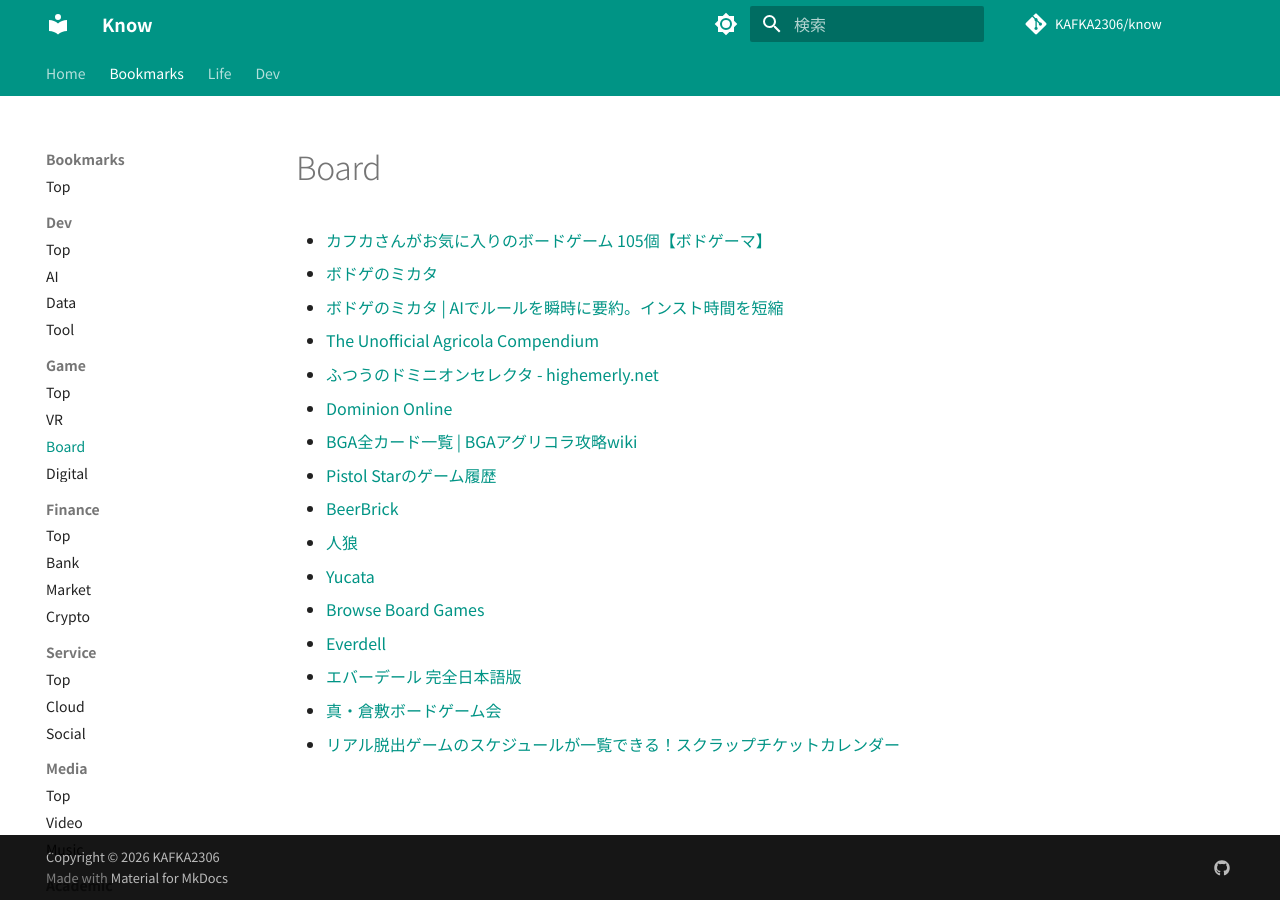
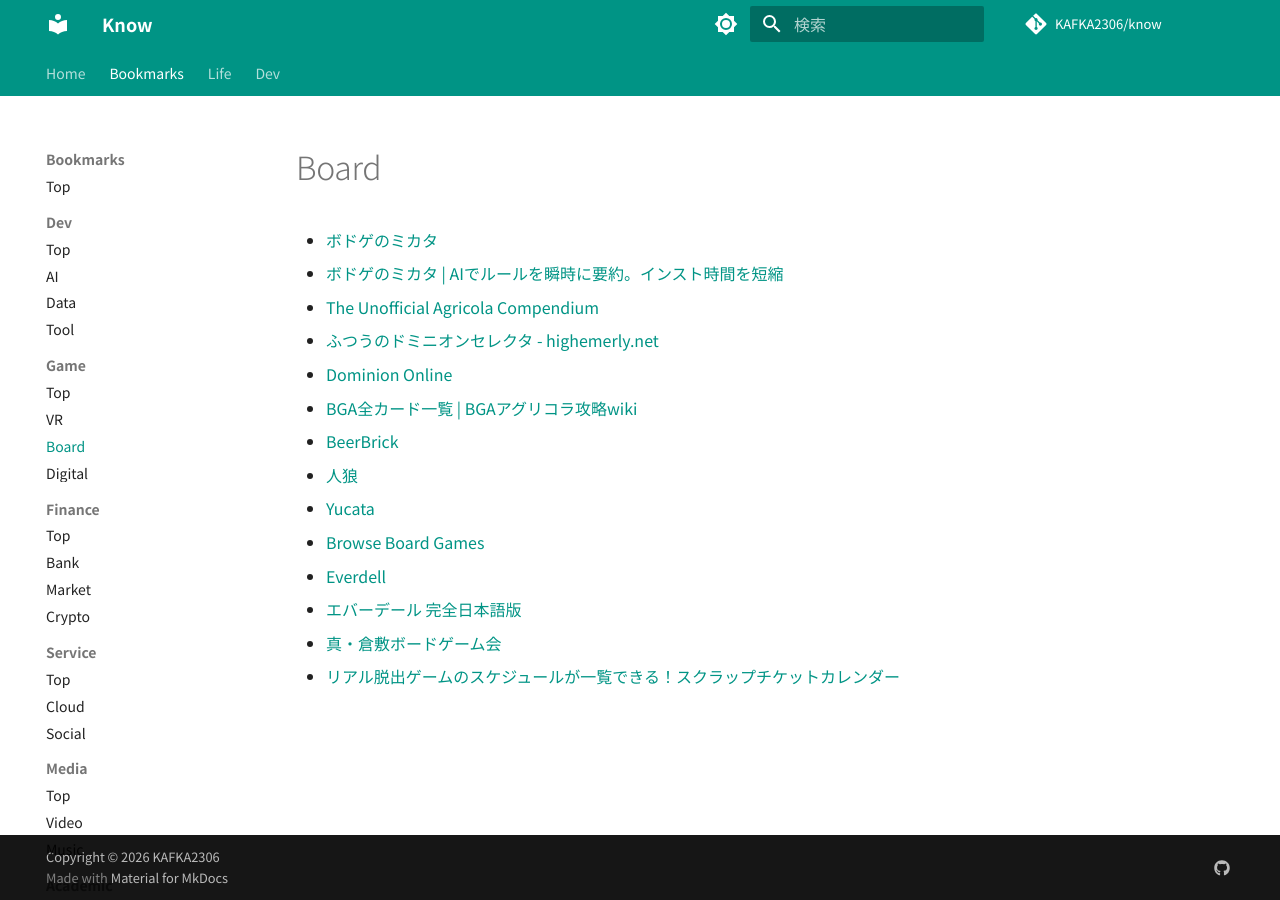
Before and after one commit to KAFKA2306/know, an MkDocs documentation site: the page built from docs/bookmarks/Game/Board/index.md, in a window 1280 px wide. Built offline with MkDocs 1.6.1 and Material for MkDocs 9.7.7, drawn with Linux system fonts in a browser that asks for light colours; comment, search, counter and statistics services are not loaded.

Commit message:
Remove personal-looking board game bookmarks

```diff
--- a/docs/bookmarks/Game/Board/index.md
+++ b/docs/bookmarks/Game/Board/index.md
@@ -1,13 +1,11 @@
 # Board
 
-- [カフカさんがお気に入りのボードゲーム 105個【ボドゲーマ】](https://bodoge.hoobby.net)
 - [ボドゲのミカタ](https://rule-scribe-games.vercel.app)
 - [ボドゲのミカタ | AIでルールを瞬時に要約。インスト時間を短縮](https://bodoge-no-mikata.vercel.app)
 - [The Unofficial Agricola Compendium](https://m.alavigne.net)
 - [ふつうのドミニオンセレクタ - highemerly.net](http://highemerly.net)
 - [Dominion Online](https://dominion.games)
 - [BGA全カード一覧 | BGAアグリコラ攻略wiki](https://bgagricola.gamewiki.jp)
-- [Pistol Starのゲーム履歴](https://boardgamearena.com)
 - [BeerBrick](https://beerbrick.com)
 - [人狼](https://ja.boardgamearena.com)
 - [Yucata](https://www.yucata.de)
```
